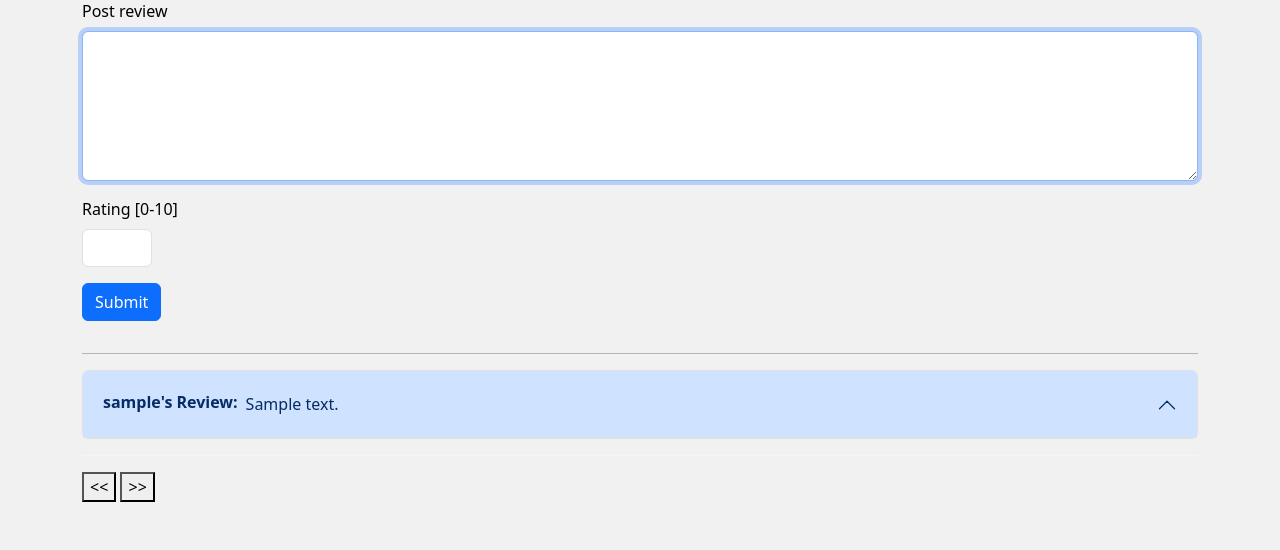
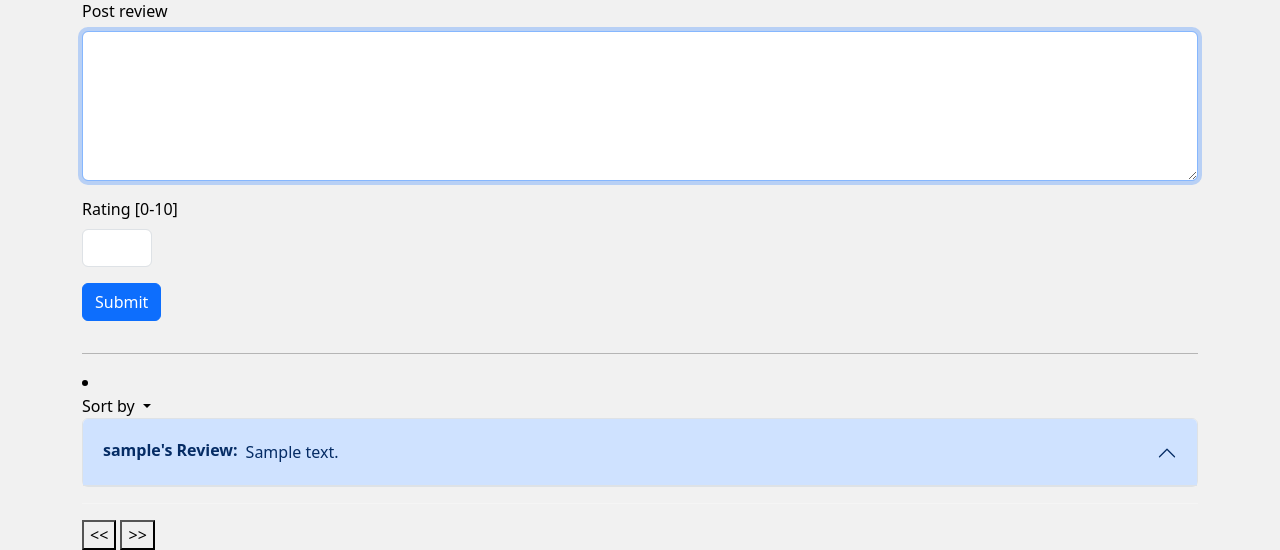
Before and after one commit to robbedeclerk/groepswerk2_review_website, a Flask app: page /film/1 in a window 1280 px wide. Shown: the part 614-1164 px from the top of the page. Before the commit the page ends 1116 px from the top, so only its background shows below. Run offline with Flask 3, Linux system fonts and the light colour scheme; a user stored in the database is signed in; tables that the repository leaves empty hold one stand-in row (values such as "Sample post"); a database or web service that is not in the repository returns one stand-in record (values such as "Sample title"); some libraries are stand-ins or nearby versions.

Commit message:
faker Belgium added+Sort on posts

```diff
--- a/app/models.py
+++ b/app/models.py
@@ -116,8 +116,6 @@ class Post(db.Model):
     rating: so.Mapped[int] = so.mapped_column(
         sa.Integer)  # While implementing in the code we have to add min =0 and max = 10
 
-    # upvote: so.Mapped[int] = so.mapped_column(sa.Integer, nullable=True)  # implement thumb up count.
-    # downvote: so.Mapped[int] = so.mapped_column(sa.Integer, nullable=True)  # implement thumbs down count.
     time_of_posting: so.Mapped[datetime] = so.mapped_column(index=True, default=lambda: datetime.now(timezone.utc))
     movie_id: so.Mapped[int] = so.mapped_column(sa.Integer, nullable=True)
     is_movie: so.Mapped[bool] = so.mapped_column(sa.Boolean, nullable=True)
--- a/app/routes.py
+++ b/app/routes.py
@@ -8,6 +8,7 @@ from app.forms import (LoginForm, RegistrationForm, ResetPasswordRequestForm, Re
 from app.models import User, Post
 from urllib.parse import urlsplit
 import sqlalchemy as sa
+from sqlalchemy import desc
 from app.usermail import send_password_reset_email
 
 movie = Tmdb(True)
@@ -24,7 +25,8 @@ def inject_movie():
 def index():
     page = request.args.get('page', 1, type=int)
     movie_list = movie.get_small_details_out_big_data(movie.get_popular_data(page))
-    return render_template('index.html', title='Homepage', movies=movie_list, current_page=page, title_string="Popular Movies")
+    return render_template('index.html', title='Homepage', movies=movie_list, current_page=page,
+                           title_string="Popular Movies")
 
 
 @app.route('/search_movies')
@@ -38,12 +40,42 @@ def search_movies():
         return {'error': 'No title provided'}
 
 
+def get_sorted_posts(id=None, movie_type=None, sort_by='newest', current_user_country=None):
+    query = Post.query
+    if movie_type == 'film':
+        query = query.filter_by(movie_id=id, is_movie=True)
+    if movie_type == 'serie':
+        query = query.filter_by(movie_id=id, is_movie=False)
+    if sort_by == 'newest':
+        sorted_posts = query.order_by(desc(Post.time_of_posting)).all()
+    elif sort_by == 'oldest':
+        sorted_posts = query.order_by(Post.time_of_posting).all()
+    elif sort_by == 'rating':
+        sorted_posts = query.order_by(desc(Post.rating)).all()
+    elif sort_by == 'upvotes':
+        sorted_posts = sorted(query.all(), key=lambda post: post.upvote_count(), reverse=True)
+    elif sort_by == 'downvotes':
+        sorted_posts = sorted(query.all(), key=lambda post: post.downvote_count(), reverse=True)
+    elif sort_by == 'my_country' and current_user.is_authenticated:
+        sorted_posts = query.join(User).filter(User.country == current_user_country).all()
+    else:
+        # Default sorting by newest
+        sorted_posts = query.order_by(desc(Post.time_of_posting)).all()
+
+    return sorted_posts
+
+
 @app.route('/<type>/<id>', methods=['GET', 'POST'])
 def search(type, id=None):
     if type == "film":
         if id.isnumeric():
-            posts = db.session.execute(
-                sa.select(Post, Post.id).where(Post.movie_id == id, Post.is_movie == True)).fetchall()
+            sort_by = request.args.get('sort_by', 'newest', type=str)
+            # posts = db.session.execute(
+            #     sa.select(Post, Post.id).where(Post.movie_id == id, Post.is_movie == True)).fetchall()
+            if current_user.is_authenticated:
+                posts = get_sorted_posts(id=id, movie_type=type, sort_by=sort_by, current_user_country=current_user.country)
+            else:
+                posts = get_sorted_posts(id=id, movie_type=type, sort_by=sort_by)
             movie_details = movie.get_small_details_out_single_movie(True, movie.get_data(id))
             movie_similars = movie.get_small_details_out_big_data(movie.get_similar_data(id))
             form = PostForm()
@@ -52,26 +84,30 @@ def search(type, id=None):
                             movie_id=id, is_movie=True)
                 db.session.add(post)
                 db.session.commit()
-                return redirect(url_for('search', type=type, id=id))
+                return redirect(url_for('search', type=type, id=id, sort_by=sort_by))
             return render_template('film_profile.html', movie=movie_details, movieapi=movie, id=id,
-                                   similars=movie_similars, posts=posts, form=form)
+                                   similars=movie_similars, posts=posts, form=form, sort_by=sort_by)
         else:
             if id == "popular":
                 page = request.args.get('page', 1, type=int)  # Get the current page from the request arguments
                 movie_list = movie.get_small_details_out_big_data(movie.get_popular_data(page))
-                return render_template('index.html', movies=movie_list, current_page=page, type=type, id=id, title_string="Popular Movies")
+                return render_template('index.html', movies=movie_list, current_page=page, type=type, id=id,
+                                       title_string="Popular Movies")
             elif id == "top-rated":
                 page = request.args.get('page', 1, type=int)  # Get the current page from the request arguments
                 movie_list = movie.get_small_details_out_big_data(movie.get_top_rated_data(page))
-                return render_template('index.html', movies=movie_list, current_page=page, type=type, id=id, title_string="Top Rated Movies")
+                return render_template('index.html', movies=movie_list, current_page=page, type=type, id=id,
+                                       title_string="Top Rated Movies")
             elif id == "trending":
                 page = request.args.get('page', 1, type=int)  # Get the current page from the request arguments
                 movie_list = movie.get_small_details_out_big_data(movie.get_trending_data(page))
-                return render_template('index.html', movies=movie_list, current_page=page, type=type, id=id, title_string="Trending Movies")
+                return render_template('index.html', movies=movie_list, current_page=page, type=type, id=id,
+                                       title_string="Trending Movies")
             elif id == "now-playing":
                 page = request.args.get('page', 1, type=int)  # Get the current page from the request arguments
                 movie_list = movie.get_small_details_out_big_data(movie.get_now_playing_data(page))
-                return render_template('index.html', movies=movie_list, current_page=page, type=type, id=id, title_string="Now Playing Movies")
+                return render_template('index.html', movies=movie_list, current_page=page, type=type, id=id,
+                                       title_string="Now Playing Movies")
             movie_list = movie.get_small_details_out_big_data(movie.get_popular_data())
             page = request.args.get('page', 1, type=int)  # Get the current page from the request arguments
             return render_template(url_for('index'))
@@ -94,22 +130,27 @@ def search(type, id=None):
             if id == "popular":
                 page = request.args.get('page', 1, type=int)  # Get the current page from the request arguments
                 movie_list = serie.get_small_details_out_big_data(serie.get_popular_data(page))
-                return render_template('index.html', movies=movie_list, current_page=page, type=type, id=id, title_string="Popular Series")
+                return render_template('index.html', movies=movie_list, current_page=page, type=type, id=id,
+                                       title_string="Popular Series")
             elif id == "top-rated":
                 page = request.args.get('page', 1, type=int)  # Get the current page from the request arguments
                 movie_list = serie.get_small_details_out_big_data(serie.get_top_rated_data(page))
-                return render_template('index.html', movies=movie_list, current_page=page, type=type, id=id, title_string="Top Rated Series")
+                return render_template('index.html', movies=movie_list, current_page=page, type=type, id=id,
+                                       title_string="Top Rated Series")
             elif id == "trending":
                 page = request.args.get('page', 1, type=int)  # Get the current page from the request arguments
                 movie_list = serie.get_small_details_out_big_data(serie.get_trending_data(page))
-                return render_template('index.html', movies=movie_list, current_page=page, type=type, id=id, title_string="Trending Series")
+                return render_template('index.html', movies=movie_list, current_page=page, type=type, id=id,
+                                       title_string="Trending Series")
             elif id == "now-playing":
                 page = request.args.get('page', 1, type=int)  # Get the current page from the request arguments
                 movie_list = serie.get_small_details_out_big_data(serie.get_now_playing_data(page))
-                return render_template('index.html', movies=movie_list, current_page=page, type=type, id=id, title_string="Now Playing Series")
+                return render_template('index.html', movies=movie_list, current_page=page, type=type, id=id,
+                                       title_string="Now Playing Series")
             page = request.args.get('page', 1, type=int)  # Get the current page from the request arguments
             movie_list = serie.get_small_details_out_big_data(serie.get_popular_data(page))
-            return render_template('index.html', movies=movie_list, current_page=page, type=type, id=id, title_string="Popular Series")
+            return render_template('index.html', movies=movie_list, current_page=page, type=type, id=id,
+                                   title_string="Popular Series")
 
 
 @app.route('/search_title/')
@@ -119,11 +160,13 @@ def search_title():
         page = request.args.get('page', 1, type=int)
         results = movie.get_10_Titles_for_both(title, page)
         sorted_movie_list = sorted(results, key=lambda x: x['Popularity'], reverse=True)
-        return render_template('index.html', movies=sorted_movie_list, current_page=page, title=title, title_string="Search Results for : " + str(title))
+        return render_template('index.html', movies=sorted_movie_list, current_page=page, title=title,
+                               title_string="Search Results for : " + str(title))
     else:
         page = request.args.get('page', 1, type=int)
         movie_list = movie.get_small_details_out_big_data(movie.get_popular_data(page))
         return render_template(url_for('index'))
+
 
 #
 # @app.route('/film/popular')
@@ -186,12 +229,14 @@ def popular(type, genre_id):
         genre_name = movie.get_genre_name(genre_id)
         movie_list = movie.get_small_details_out_big_data(
             movie.get_data_filtered_genres_on_popularity(genre_id, page=page))
-        return render_template('index.html', movies=movie_list, type=type, genre=genre_id, current_page=page, title_string="Popular Movies for Genre: " + str(genre_name))
+        return render_template('index.html', movies=movie_list, type=type, genre=genre_id, current_page=page,
+                               title_string="Popular Movies for Genre: " + str(genre_name))
     elif type == "serie":
         genre_name = serie.get_genre_name(genre_id)
         serie_list = serie.get_small_details_out_big_data(
             serie.get_data_filtered_genres_on_popularity(genre_id, page=page))
-        return render_template('index.html', movies=serie_list, type=type, genre=genre_id, current_page=page, title_string="Popular Series for Genre: " + str(genre_name))
+        return render_template('index.html', movies=serie_list, type=type, genre=genre_id, current_page=page,
+                               title_string="Popular Series for Genre: " + str(genre_name))
 
 
 @login_required
--- a/app/templates/film_profile.html
+++ b/app/templates/film_profile.html
@@ -27,6 +27,33 @@
         <p>
         <hr>
         {% if posts %}
+            <li class="nav-item dropdown">
+            <a class="nav-link dropdown-toggle" role="button" data-bs-toggle="dropdown"
+               aria-expanded="false">
+                Sort by
+            </a>
+            <ul class="dropdown-menu">
+                <li><a class="dropdown-item"
+                       href={{ url_for('search', type=movie['Type'],id=id,  sort_by='newest', page=1) }}>Newest</a>
+                </li>
+                <li><a class="dropdown-item"
+                       href={{ url_for('search', id=id, type=movie['Type'], sort_by='oldest', page=1) }}>Oldest</a>
+                </li>
+                <li><a class="dropdown-item"
+                       href={{ url_for('search', id=id, type=movie['Type'], sort_by='rating', page=1) }}>Rating</a>
+                </li>
+                <li><a class="dropdown-item"
+                       href={{ url_for('search', id=id, type=movie['Type'], sort_by='upvotes', page=1) }}>Upvotes</a>
+                </li>
+                <li><a class="dropdown-item"
+                       href={{ url_for('search', id=id, type=movie['Type'], sort_by='downvotes', page=1) }}>Downvotes</a>
+                </li>
+                {% if current_user.is_authenticated %}
+                    <li><a class="dropdown-item"
+                           href={{ url_for('search', id=id, type=movie['Type'], sort_by='my_country', page=1) }}>My
+                        Country Reviews</a></li>
+                {% endif %}
+            </ul>
             <div class="accordion" id="accordionExample">
                 {% for post in posts %}
                     <div class="accordion-item">
@@ -35,20 +62,20 @@
                                     data-bs-target="#collapse{{ loop.index }}" aria-expanded="true"
                                     aria-controls="collapse{{ loop.index }}"><strong
                                     class="flex no-wrap align-items-start flex-column mb-1">
-                                {{ post[0].author.username }}'s Review:</strong><label class="mb-auto p-2 text-break"
-                                                                                       style="width: 70%"> {{ post[0].post_message }}
+                                {{ post.author.username }}'s Review:</strong><label class="mb-auto p-2 text-break"
+                                                                                    style="width: 70%"> {{ post.post_message }}
                             </label>
                             </button>
                         </h2>
                         <div id="collapse{{ loop.index }}" class="accordion-collapse collapse"
                              data-bs-parent="#accordionExample">
                             <div class="accordion-body">
-                                <strong class="flex no-wrap align-items-start flex-column mb-1">Rating: </strong><label>{{ post[0].rating }}</label><br>
-                                <strong class="flex no-wrap align-items-start flex-column mb-1">Upvotes: </strong><label>{{ post[0].upvote_count() }}</label><strong
+                                <strong class="flex no-wrap align-items-start flex-column mb-1">Rating: </strong><label>{{ post.rating }}</label><br>
+                                <strong class="flex no-wrap align-items-start flex-column mb-1">Upvotes: </strong><label>{{ post.upvote_count() }}</label><strong
                                     class="flex no-wrap align-items-start flex-column mb-1">
-                                Downvotes: </strong><label>{{ post[0].downvote_count() }}</label><br>
+                                Downvotes: </strong><label>{{ post.downvote_count() }}</label><br>
                                 <strong>Posted: </strong>
-                                <p>{{ moment(post[0].time_of_posting).fromNow() }}</p>
+                                <p>{{ moment(post.time_of_posting).fromNow() }}</p>
                                 {% if current_user.is_authenticated %}
                                     <div>
                                         <form action="{{ url_for('upvote', post_id=post.id) }}" method="post">
--- a/app/templates/profile.html
+++ b/app/templates/profile.html
@@ -2,8 +2,12 @@
 
 {% block content %}
     <h5>Profile</h5>
+    {% if posts %}
     {% for post in posts %}
         <hr>
         {% include '_post.html' %}
     {% endfor %}
+    {% else %}
+    <hr> No posts yet!
+    {% endif %}
 {% endblock %}
```
Also changed, not shown: fill_db_with_faker/my_faker.py (+4 -3 lines).
